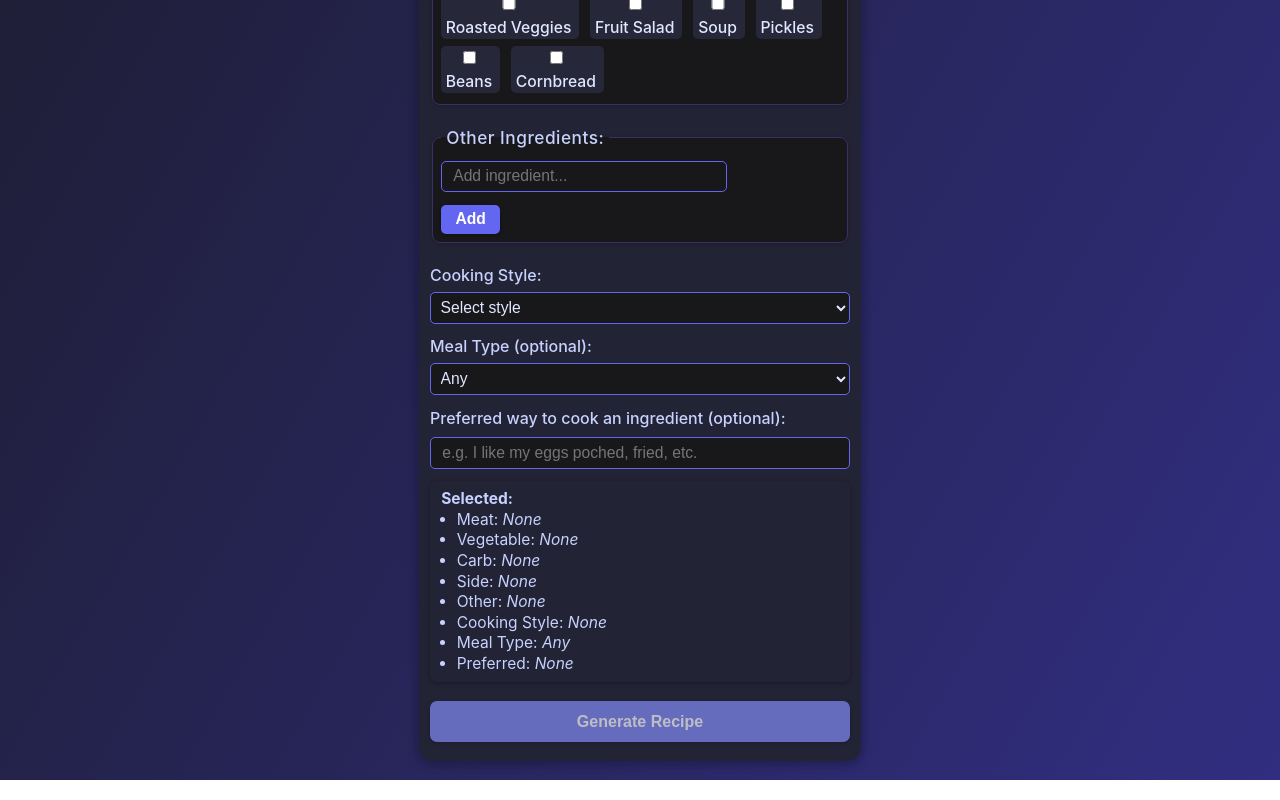
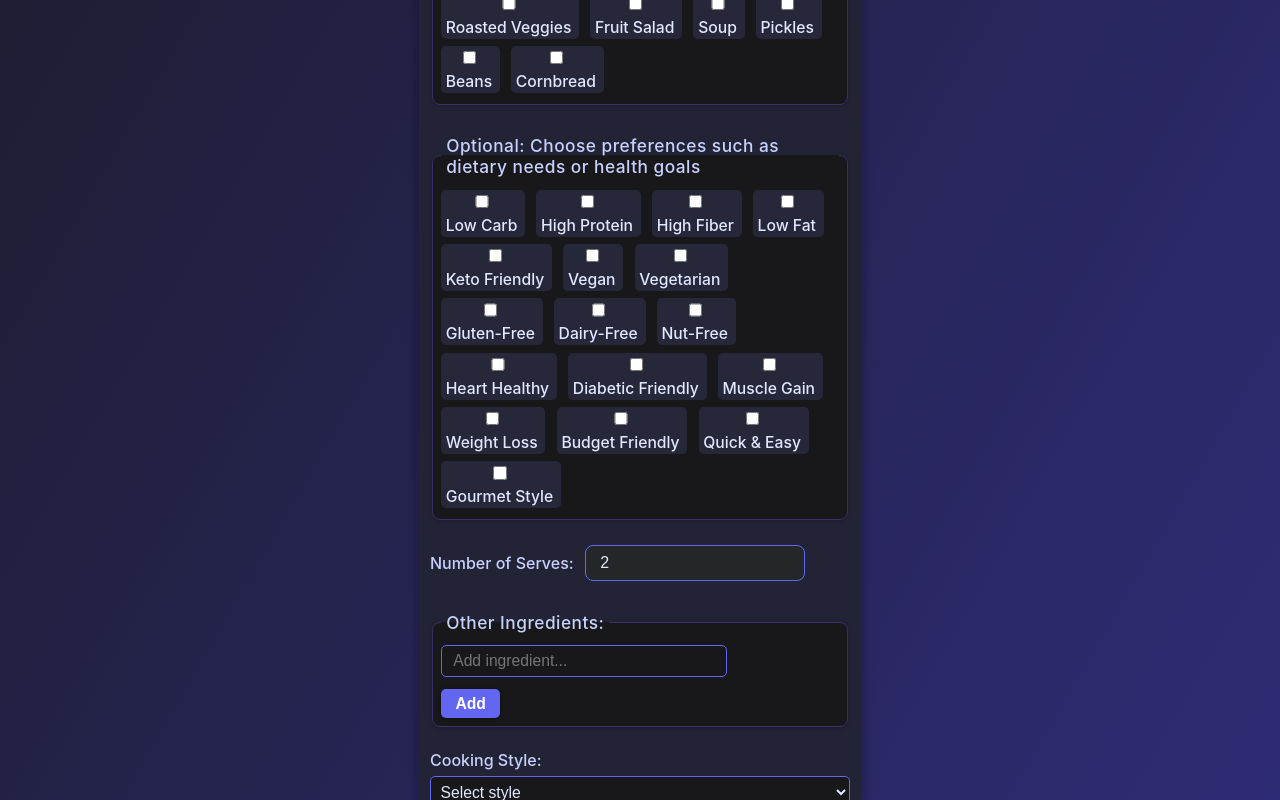
Before and after one commit to pauly-johnson/ai-food-frontend, a React (Create React App) app: page / in a window 1280 px wide. Shown: the part 1140-1940 px from the top of the page. Built offline with nearby package versions, Linux system fonts and the light colour scheme.

Commit message:
serves and dietary

```diff
--- a/src/App.css
+++ b/src/App.css
@@ -1,3 +1,49 @@
+/* Preferences group styling */
+.preferences-group {
+  margin-top: 0.5em;
+  margin-bottom: 0.7em;
+  border-color: #6366f1;
+  background: #18181b;
+}
+.preferences-group legend {
+  color: #a5b4fc;
+  font-size: 1.05rem;
+  font-weight: 600;
+  margin-bottom: 0.3em;
+}
+/* Serves input styling */
+/* Serves input styled like other inputs */
+.serves-row {
+  display: flex;
+  align-items: center;
+  gap: 0.7em;
+  margin-bottom: 1em;
+}
+.serves-label {
+  font-size: 1rem;
+  margin-bottom: 0;
+  font-weight: 500;
+}
+.serves-input {
+  width: 100%;
+  max-width: 220px;
+  padding: 0.5em 0.9em;
+  border-radius: 8px;
+  border: 1.5px solid #6366f1;
+  background: #23272a;
+  color: #e2e8f0;
+  font-size: 1rem;
+  margin-top: 0.2em;
+  margin-bottom: 0.2em;
+  outline: none;
+  transition: border 0.2s, background 0.2s, color 0.2s;
+  box-sizing: border-box;
+}
+.serves-input:focus {
+  border: 1.5px solid #4fd1c5;
+  background: #181a1b;
+  color: #fff;
+}
 .App {
   text-align: center;
 }
--- a/src/App.js
+++ b/src/App.js
@@ -1,5 +1,26 @@
+
 import React, { useState } from 'react';
 import './App.css';
+
+const PREFERENCES = [
+  'Low Carb',
+  'High Protein',
+  'High Fiber',
+  'Low Fat',
+  'Keto Friendly',
+  'Vegan',
+  'Vegetarian',
+  'Gluten-Free',
+  'Dairy-Free',
+  'Nut-Free',
+  'Heart Healthy',
+  'Diabetic Friendly',
+  'Muscle Gain',
+  'Weight Loss',
+  'Budget Friendly',
+  'Quick & Easy',
+  'Gourmet Style',
+];
 
 const MEATS = [
   'Steak', 'Mince', 'Sausage' ,'Chicken', 'Beef', 'Pork', 'Fish', 'Turkey', 'Lamb', 'Duck', 'Ham', 'Bacon', 'Shrimp', 'Crab', 'Lobster', 'Tofu', 'Tempeh',
@@ -33,6 +54,8 @@ function App() {
   const [otherIngredients, setOtherIngredients] = useState("");
   const [otherList, setOtherList] = useState([]);
   const [customWhy, setCustomWhy] = useState("");
+  const [serves, setServes] = useState(2);
+  const [preferences, setPreferences] = useState([]);
 
   const handleSubmit = async (e) => {
     e.preventDefault();
@@ -47,12 +70,20 @@ function App() {
       ...otherList,
     ];
     try {
-      const res = await fetch('https://ai-food-backend.onrender.com/generate-recipe', {
+      const res = await fetch('https://ai-food-creator.netlify.app/generate-recipe', {
+        //const res = await fetch('https://ai-food-backend-production.up.railway.app/generate-recipe', {
         method: 'POST',
         headers: { 'Content-Type': 'application/json' },
-        body: JSON.stringify({ ingredients, style, mealType, why: customWhy }),
+        body: JSON.stringify({ ingredients, style, mealType, why: customWhy, serves, preferences }),
       });
-      if (!res.ok) throw new Error('Failed to generate recipe');
+      if (!res.ok) {
+        let errorMsg = 'Failed to generate recipe';
+        try {
+          const errorData = await res.json();
+          if (errorData && errorData.error) errorMsg += ': ' + errorData.error;
+        } catch {}
+        throw new Error(errorMsg);
+      }
       const data = await res.json();
       setRecipe(data);
     } catch (err) {
@@ -148,6 +179,37 @@ function App() {
             </label>
           ))}
         </fieldset>
+
+        <fieldset className="checkbox-group preferences-group">
+          <legend>Optional: Choose preferences such as dietary needs or health goals</legend>
+          {PREFERENCES.map((pref) => (
+            <label key={pref} className="checkbox-label">
+              <input
+                type="checkbox"
+                value={pref}
+                checked={preferences.includes(pref)}
+                onChange={e => {
+                  if (e.target.checked) setPreferences([...preferences, pref]);
+                  else setPreferences(preferences.filter(p => p !== pref));
+                }}
+              />
+              {pref}
+            </label>
+          ))}
+        </fieldset>
+        <div className="serves-row">
+          <label htmlFor="serves-input" className="serves-label">Number of Serves:</label>
+          <input
+            id="serves-input"
+            type="number"
+            min={1}
+            max={20}
+            value={serves}
+            onChange={e => setServes(Number(e.target.value))}
+            className="serves-input"
+            required
+          />
+        </div>
         <fieldset className="checkbox-group">
           <legend>Other Ingredients:</legend>
           <div className="other-form-wrapper">
@@ -220,6 +282,8 @@ function App() {
             <li>Carb: {carbs.length ? carbs.join(', ') : <em>None</em>}</li>
             <li>Side: {sides.length ? sides.join(', ') : <em>None</em>}</li>
             <li>Other: {otherList.length ? otherList.join(', ') : <em>None</em>}</li>
+            <li>Serves: {serves}</li>
+            <li>Preferences: {preferences.length ? preferences.join(', ') : <em>None</em>}</li>
             <li>Cooking Style: {style || <em>None</em>}</li>
             <li>Meal Type: {mealType || <em>Any</em>}</li>
             <li>Preferred: {customWhy ? customWhy : <em>None</em>}</li>
```
